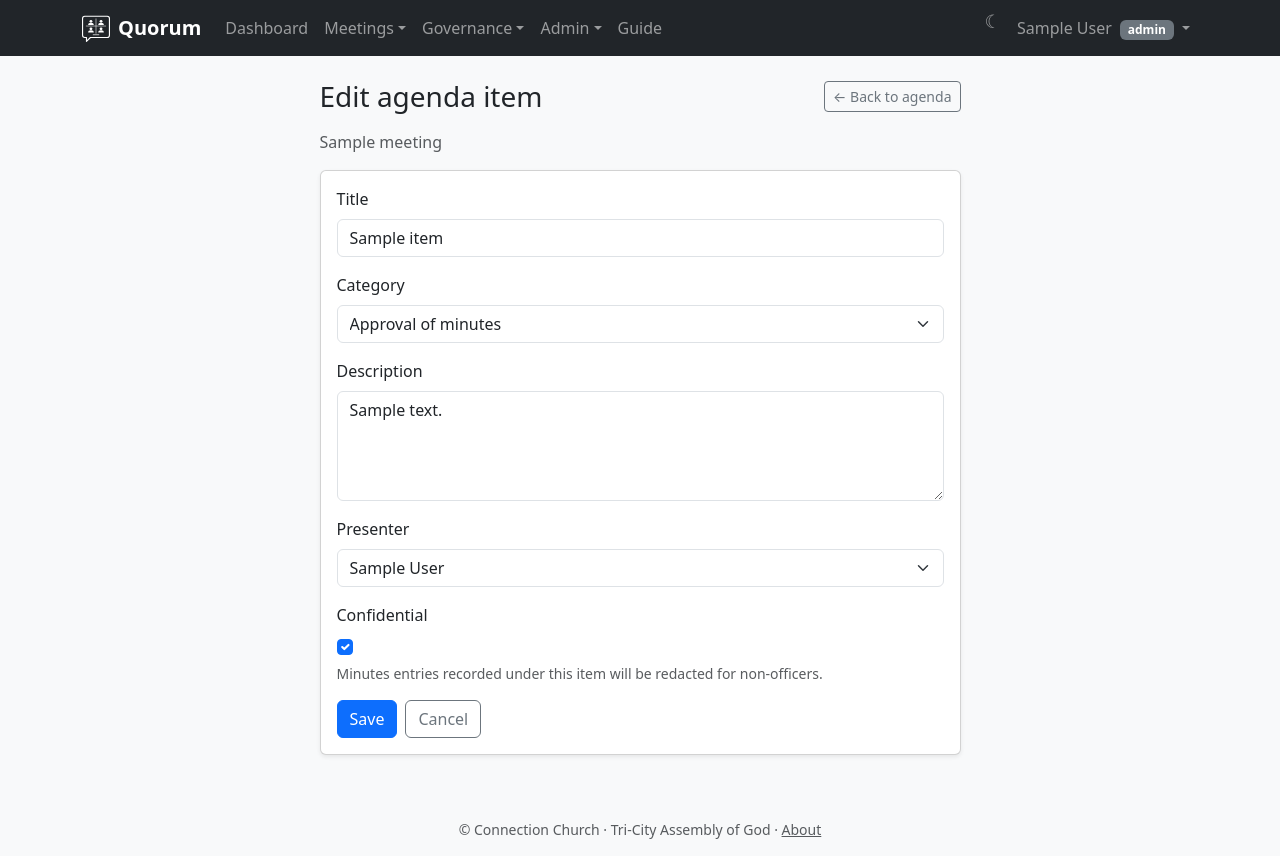
After one commit to isquire/Quorum, a Flask app: page /meetings/1/agenda/items/1/edit in a window 1280 px wide. The commit adds this page. Run offline with Flask 3, Linux system fonts and the light colour scheme; a user stored in the database is signed in; tables that the repository leaves empty hold one stand-in row (values such as "Sample post"); some libraries are stand-ins or nearby versions.

Commit message:
Add ability to edit agenda items (title, category, confidential, etc.)
Previously agenda items could only be added, reordered, or deleted.
Now each item has an Edit button that opens a dedicated edit page where
officers can change the title, category, description, presenter, and
confidentiality flag.

- New route: /meetings/<id>/agenda/items/<id>/edit (GET + POST)
- New template: agendas/edit_item.html
- Edit button added to each item in the agenda list
- 3 new tests covering page load, field updates, and button visibility
- Updated guide section 3 to mention editing and confidential checkbox

https://claude.ai/code/session_01VU7p4gPzq1KhC5ogtiRhe7

```diff
--- a/app/agendas/routes.py
+++ b/app/agendas/routes.py
@@ -79,6 +79,37 @@ def delete_item(meeting_id: int, item_id: int):
     return redirect(url_for("agendas.view_agenda", meeting_id=meeting_id))
 
 
+@bp.route("/items/<int:item_id>/edit", methods=["GET", "POST"])
+@role_required(Role.chair, Role.vice_chair, Role.secretary)
+def edit_item(meeting_id: int, item_id: int):
+    meeting = _load_meeting(meeting_id)
+    item = next((i for i in meeting.agenda_items if i.id == item_id), None)
+    if item is None:
+        abort(404)
+
+    form = AgendaItemForm(obj=item)
+    _populate_presenters(form)
+
+    if form.validate_on_submit():
+        item.title = form.title.data.strip()
+        item.category = AgendaCategory(form.category.data)
+        item.description = (form.description.data or "").strip()
+        presenter_id = form.presenter_id.data or None
+        item.presenter_id = None if presenter_id == 0 else presenter_id
+        item.is_confidential = form.is_confidential.data
+        db.session.commit()
+        flash("Agenda item updated.", "success")
+        return redirect(url_for("agendas.view_agenda", meeting_id=meeting_id))
+
+    if not form.is_submitted():
+        form.category.data = item.category.value
+        form.presenter_id.data = item.presenter_id or 0
+
+    return render_template(
+        "agendas/edit_item.html", meeting=meeting, item=item, form=form,
+    )
+
+
 @bp.route("/items/<int:item_id>/move", methods=["POST"])
 @role_required(Role.chair, Role.vice_chair, Role.secretary)
 def move_item(meeting_id: int, item_id: int):
--- a/app/templates/agendas/edit.html
+++ b/app/templates/agendas/edit.html
@@ -23,6 +23,7 @@
           </div>
           {% if current_user.role.value in ['chair', 'vice_chair', 'secretary', 'admin'] %}
           <div class="btn-group btn-group-sm">
+            <a class="btn btn-outline-secondary" href="{{ url_for('agendas.edit_item', meeting_id=meeting.id, item_id=item.id) }}">Edit</a>
             <form method="post" action="{{ url_for('agendas.move_item', meeting_id=meeting.id, item_id=item.id) }}">
               <input type="hidden" name="csrf_token" value="{{ csrf_token() }}"/>
               <input type="hidden" name="direction" value="up"/>
--- /dev/null
+++ b/app/templates/agendas/edit_item.html
@@ -0,0 +1,31 @@
+{% extends "base.html" %}
+{% from "_macros.html" import render_field %}
+{% block title %}Edit: {{ item.title }}{% endblock %}
+{% block content %}
+<div class="row justify-content-center">
+  <div class="col-md-7">
+    <div class="d-flex justify-content-between align-items-center mb-3">
+      <h1 class="h3 mb-0">Edit agenda item</h1>
+      <a class="btn btn-outline-secondary btn-sm" href="{{ url_for('agendas.view_agenda', meeting_id=meeting.id) }}">&larr; Back to agenda</a>
+    </div>
+    <p class="text-muted">{{ meeting.title }}</p>
+
+    <div class="card shadow-sm">
+      <div class="card-body">
+        <form method="post">
+          {{ form.hidden_tag() }}
+          {{ render_field(form.title) }}
+          {{ render_field(form.category) }}
+          {{ render_field(form.description) }}
+          {{ render_field(form.presenter_id) }}
+          {{ render_field(form.is_confidential, help="Minutes entries recorded under this item will be redacted for non-officers.") }}
+          <div class="d-flex gap-2">
+            {{ form.submit(class="btn btn-primary") }}
+            <a class="btn btn-outline-secondary" href="{{ url_for('agendas.view_agenda', meeting_id=meeting.id) }}">Cancel</a>
+          </div>
+        </form>
+      </div>
+    </div>
+  </div>
+</div>
+{% endblock %}
--- a/app/templates/main/guide.html
+++ b/app/templates/main/guide.html
@@ -146,7 +146,7 @@
             <li><em>New business</em> &mdash; anything new requiring board action.</li>
             <li><em>Announcement</em> &mdash; FYI items, no vote needed.</li>
           </ul>
-          Drag items to reorder them. Assign a presenter if someone specific is walking the board through it.
+          Use the arrow buttons to reorder items, or click <strong>Edit</strong> to change the title, category, description, presenter, or confidentiality of any item. Assign a presenter if someone specific is walking the board through it. Check <strong>Confidential</strong> if minutes entries for this item should be redacted for non-officers.
         </li>
         <li>
           <strong>Attach background documents.</strong> Upload the treasurer&rsquo;s
```
Also changed, not shown: tests/test_new_features.py (+69 -0 lines).
